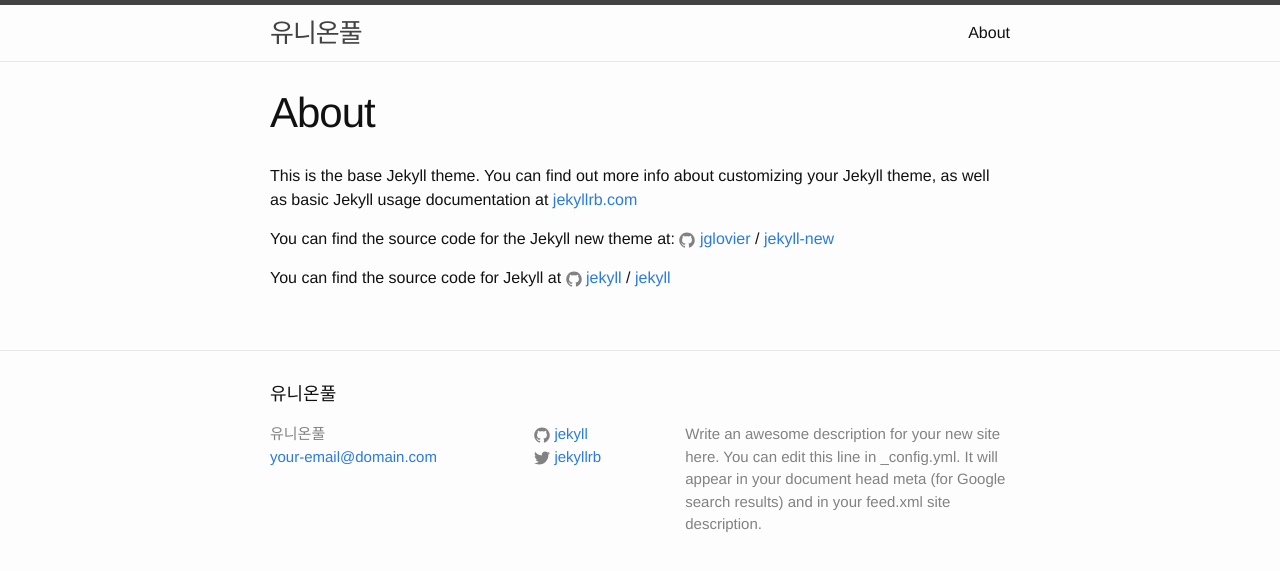
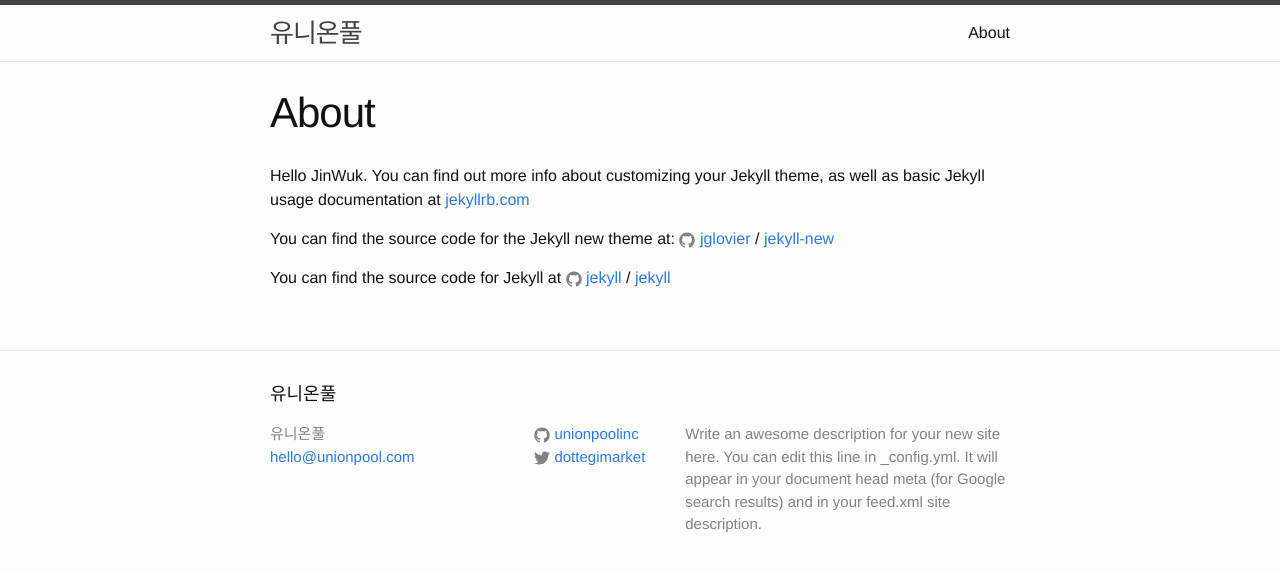
Before and after one commit to UnionPoolInc/unionpoolinc.github.io, a Jekyll site: the page built from about.md, in a window 1280 px wide. Shown: the top 571 px of the page. Built offline with Jekyll 4.4.1, drawn with Linux system fonts in a browser that asks for light colours.

Commit message:
수정내용

```diff
--- a/_config.yml
+++ b/_config.yml
@@ -7,15 +7,16 @@
 
 # Site settings
 title: 유니온풀
-email: your-email@domain.com
+email: hello@unionpool.com
 description: > # this means to ignore newlines until "baseurl:"
   Write an awesome description for your new site here. You can edit this
   line in _config.yml. It will appear in your document head meta (for
   Google search results) and in your feed.xml site description.
 baseurl: "" # the subpath of your site, e.g. /blog
-url: "http://yourdomain.com" # the base hostname & protocol for your site
-twitter_username: jekyllrb
-github_username:  jekyll
+url: "http://unionpool.com" # the base hostname & protocol for your site
+twitter_username: dottegimarket
+github_username:  unionpoolinc
+instagram_username:  unionpoolinc
 
 # Build settings
 markdown: kramdown
--- a/_posts/2016-03-23-welcome-to-jekyll.markdown
+++ b/_posts/2016-03-23-welcome-to-jekyll.markdown
@@ -1,7 +1,7 @@
 ---
 layout: post
 title:  "Welcome to Jekyll!"
-date:   2016-03-23 12:55:52 +0900
+date:   2016-03-23 12:50:52 +0900
 categories: jekyll update
 ---
 You’ll find this post in your `_posts` directory. Go ahead and edit it and re-build the site to see your changes. You can rebuild the site in many different ways, but the most common way is to run `jekyll serve`, which launches a web server and auto-regenerates your site when a file is updated.
--- a/about.md
+++ b/about.md
@@ -4,7 +4,9 @@ title: About
 permalink: /about/
 ---
 
-This is the base Jekyll theme. You can find out more info about customizing your Jekyll theme, as well as basic Jekyll usage documentation at [jekyllrb.com](http://jekyllrb.com/)
+Hello JinWuk. You can find out more info about customizing your Jekyll theme, as well as basic Jekyll usage documentation at [jekyllrb.com](http://jekyllrb.com/)
+
+
 
 You can find the source code for the Jekyll new theme at:
 {% include icon-github.html username="jglovier" %} /
```
Also changed, not shown: _posts/2016-03-23-hello-world.markdown (added, +21 -0 lines).
